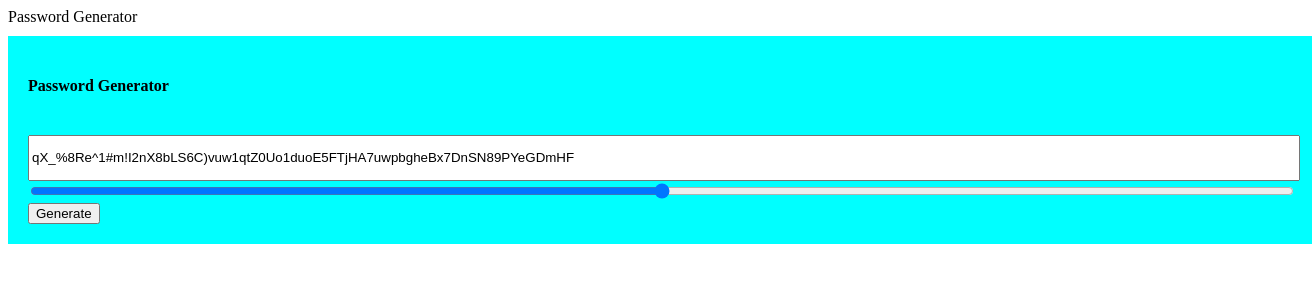
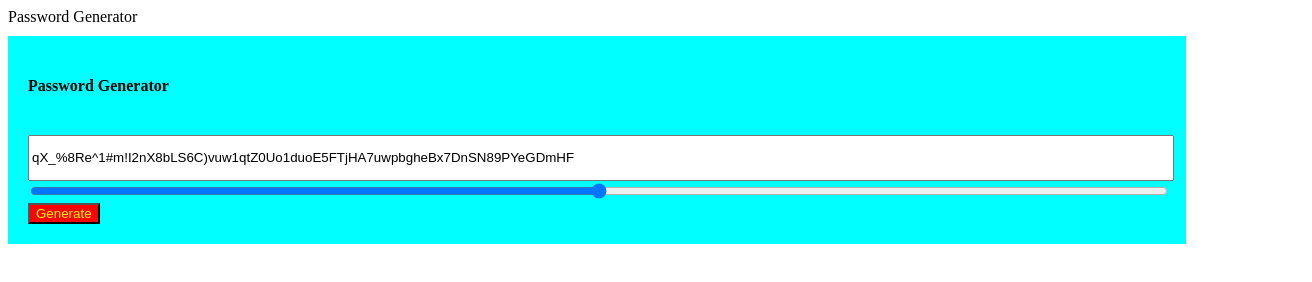
Before and after one commit to IdrisAdebayo/Password-Generator, a plain HTML site: page index.html in a window 1280 px wide. Shown: the whole page, 1312 px wide, since content can reach past the window. Drawn offline with Linux system fonts and the light colour scheme.

Commit message:
adjusted CSS

```diff
--- a/assets/css/style.css
+++ b/assets/css/style.css
@@ -14,3 +14,14 @@
 #slider{
     width: 100%;
 }
+
+button{
+    color: yellow;
+    background-color: red;
+    font-weight: 200;
+}
+
+.container{
+    width: 90%;
+
+}
```
